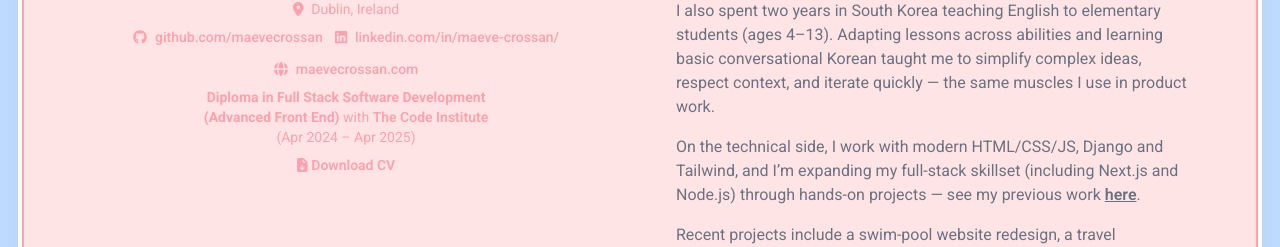
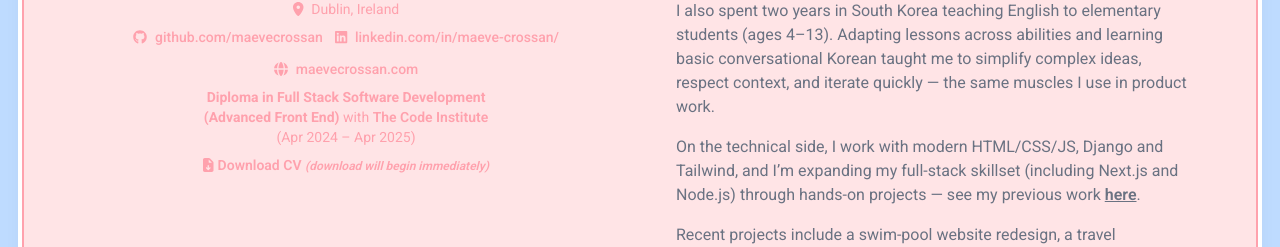
Before and after one commit to maevecrossan/my-portfolio, a Next.js app: page /about in a window 1280 px wide. Shown: the part 933-1180 px from the top of the page. Built offline with nearby package versions, Linux system fonts and the light colour scheme.

Commit message:
Update CV download link. Add CV to files.

```diff
--- a/src/app/about/AboutClient.js
+++ b/src/app/about/AboutClient.js
@@ -108,13 +108,12 @@ export default function AboutClient() {
                 </p>
                 <p>
                   <a
-                    href="/cv.pdf"
+                    href="/maevecrossan.pdf"
                     className="font-semibold hover:underline"
-                    target="_blank"
-                    rel="noopener noreferrer"
+                    download="maevecrossan.pdf"
                   >
                     <FontAwesomeIcon icon={faFileArrowDown} className="mr-1 text-rose-300" />
-                    Download CV
+                    Download CV <span className="text-xs italic">(download will begin immediately)</span>
                   </a>
                 </p>
               </div>
```
Also changed, not shown: 1 other file (tests, documents, lock files or other folders).
